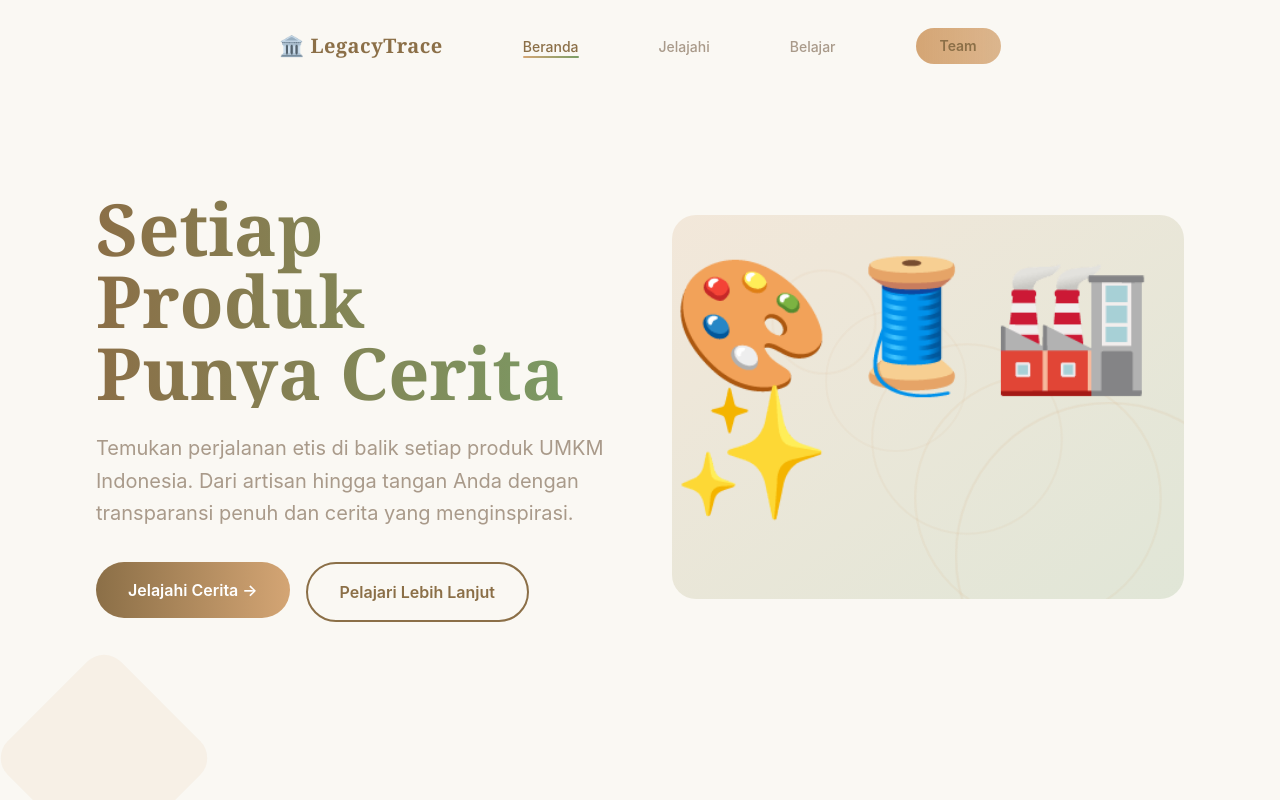
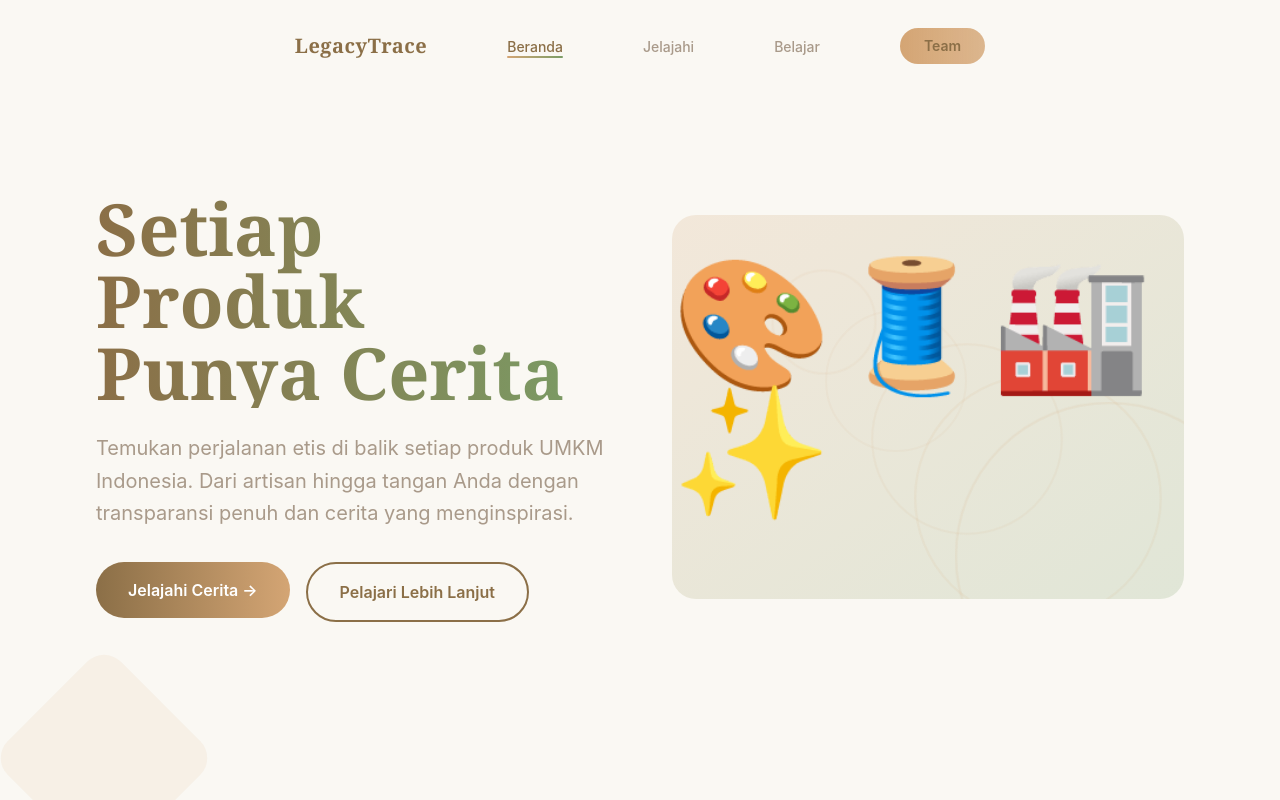
Before and after one commit to briellaYourBae/LegacyTrace, a React (Vite) app: page / in a window 1280 px wide. Shown: the top 800 px of the page. Built offline with nearby package versions, Linux system fonts and the light colour scheme.

Commit message:
new navbar

```diff
--- a/src/components/Navbar.tsx
+++ b/src/components/Navbar.tsx
@@ -65,7 +65,7 @@ export const Navbar = () => {
               whileHover={{ scale: 1.05 }}
               whileTap={{ scale: 0.95 }}
             >
-              🏛️ LegacyTrace
+            LegacyTrace
             </motion.div>
           </Link>
 
```
